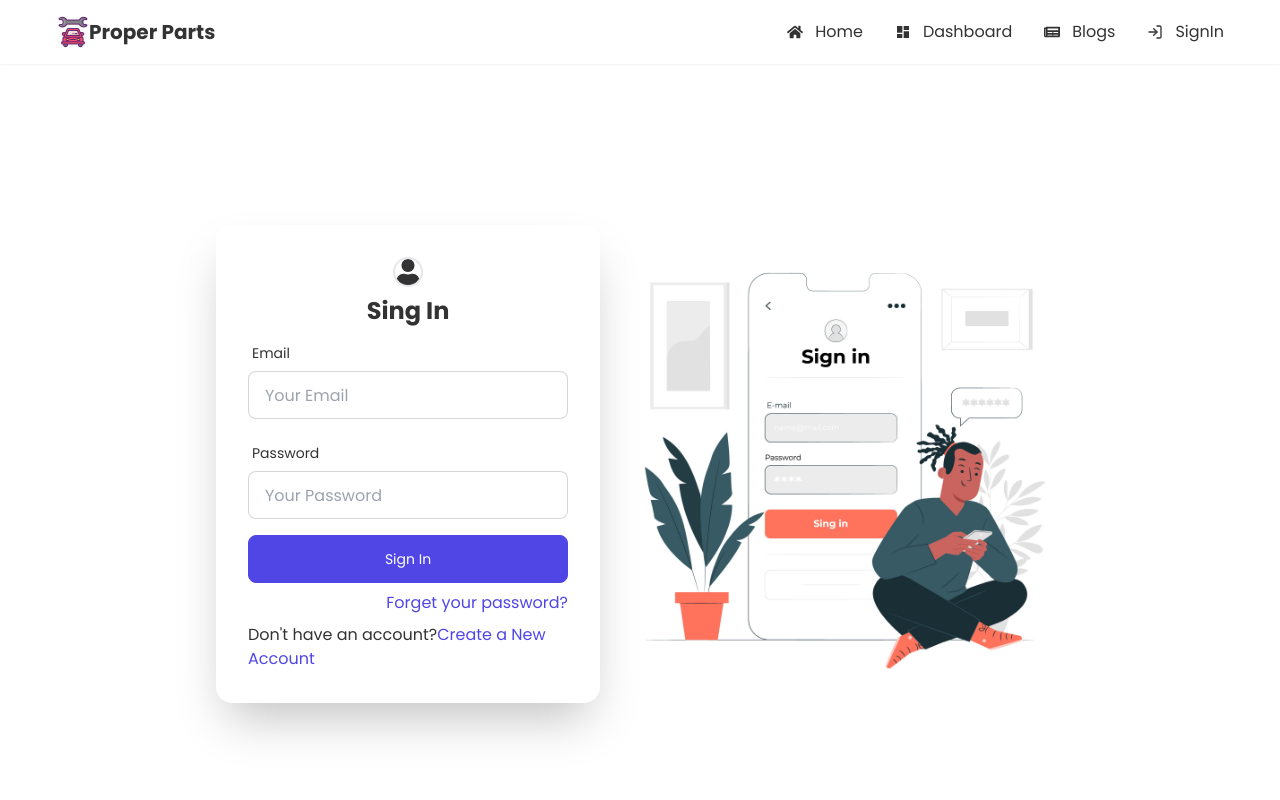
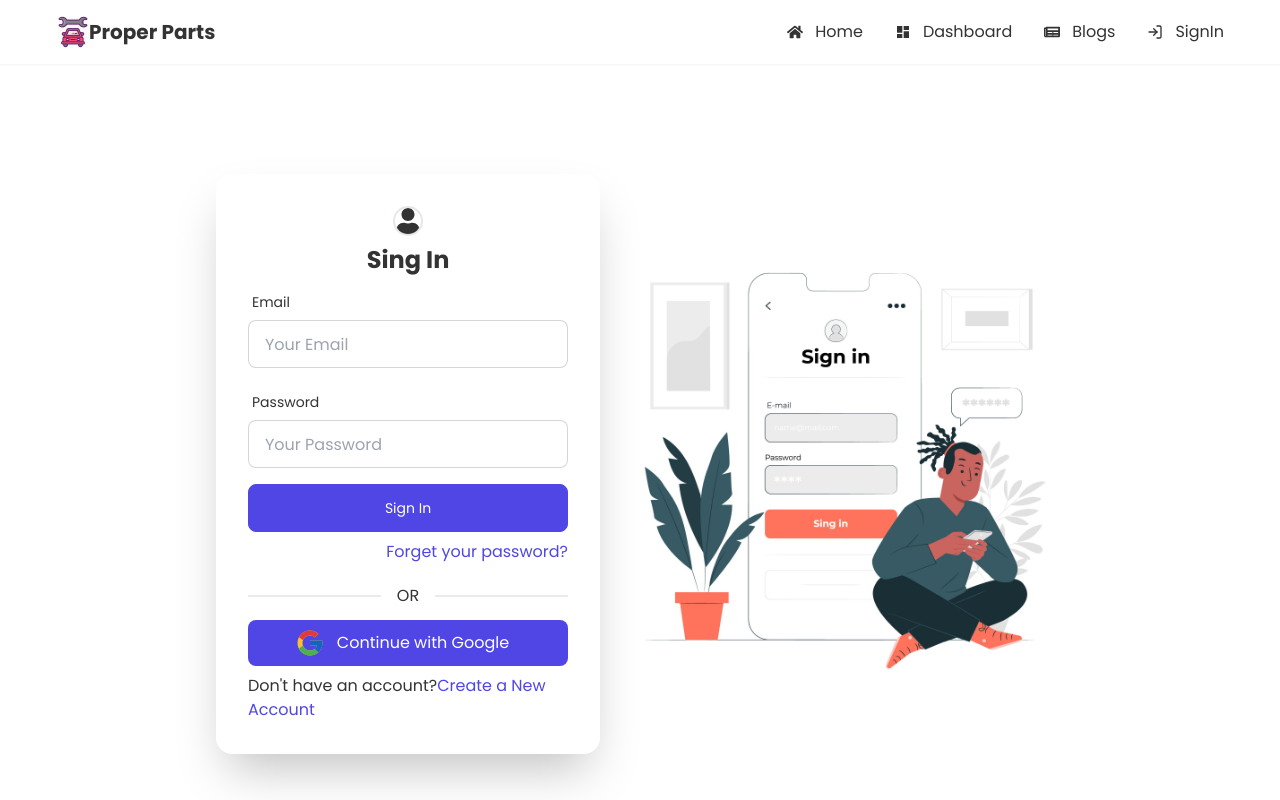
Before and after one commit to mohammadshariful/proper_parts_manufacture_client, a React (Create React App) app: page /signin in a window 1280 px wide. Shown: the top 800 px of the page. Built offline with nearby package versions, Linux system fonts and the light colour scheme.

Commit message:
social login component added

```diff
--- /dev/null
+++ b/src/pages/Shared/SocialLogin/SocialLogin.js
@@ -0,0 +1,17 @@
+import React from "react";
+import Google from "../../../assets/icons/google.png";
+const SocialLogin = () => {
+  return (
+    <div>
+      <div className="divider">OR</div>
+      <div className="bg-primary text-white rounded-lg py-2">
+        <button className="flex items-center mx-auto ">
+          <img src={Google} alt="google" />
+          <span className="mx-3">Continue with Google</span>
+        </button>
+      </div>
+    </div>
+  );
+};
+
+export default SocialLogin;
--- a/src/pages/SignIn/SignIn.js
+++ b/src/pages/SignIn/SignIn.js
@@ -3,6 +3,7 @@ import { useForm } from "react-hook-form";
 import { FaUser } from "react-icons/fa";
 import { Link } from "react-router-dom";
 import SignInImg from "../../assets/login/signin.jpg";
+import SocialLogin from "../Shared/SocialLogin/SocialLogin";
 const SignIn = () => {
   const {
     register,
@@ -100,6 +101,7 @@ const SignIn = () => {
               <label className="modal-button text-right text-primary cursor-pointer">
                 Forget your password?
               </label>
+              <SocialLogin />
               <p>
                 Don't have an account?
                 <Link className="text-primary" to="/signup">
--- a/src/pages/SignUp/SignUp.js
+++ b/src/pages/SignUp/SignUp.js
@@ -3,6 +3,7 @@ import { useForm } from "react-hook-form";
 import { FaUser } from "react-icons/fa";
 import { Link } from "react-router-dom";
 import SignUpImg from "../../assets/login/signup.jpg";
+import SocialLogin from "../Shared/SocialLogin/SocialLogin";
 const SignUp = () => {
   const {
     register,
@@ -117,9 +118,10 @@ const SignUp = () => {
                 <input
                   className="btn btn-primary capitalize font-normal w-full max-w-xs text-white"
                   type="submit"
-                  value="Sign Up"
+                  value="Create Account"
                 />
               </form>
+              <SocialLogin />
               <p>
                 Already have an account?
                 <Link className="text-primary" to="/signin">
```
Also changed, not shown: src/assets/icons/google.png (added).
